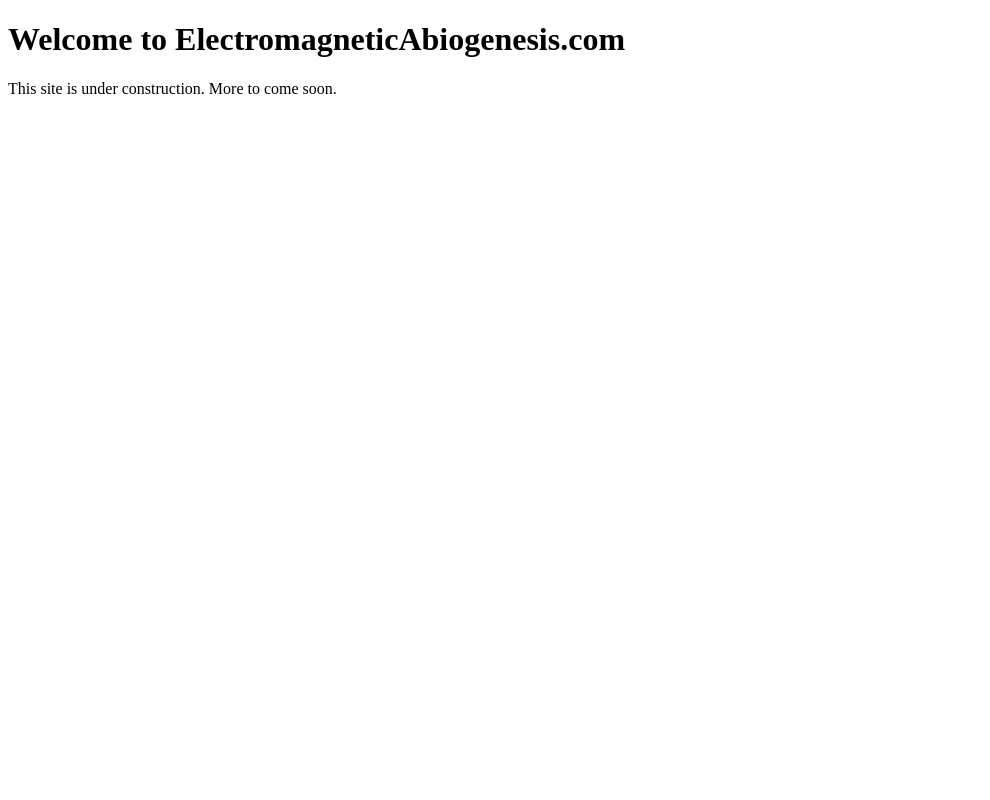
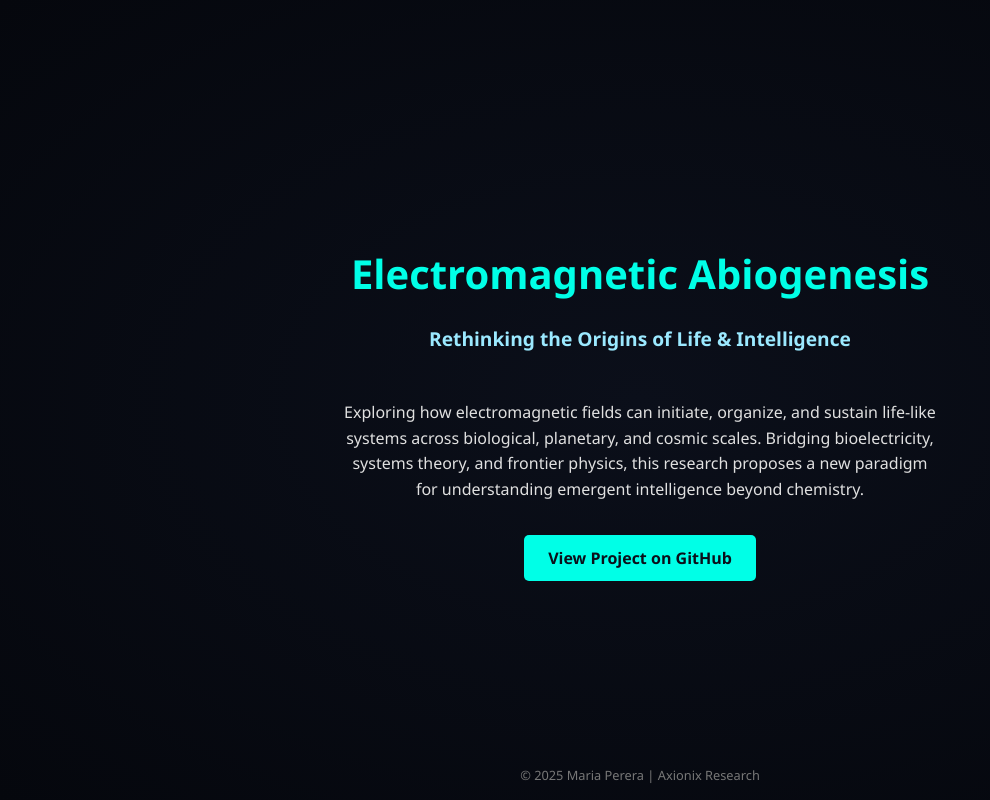
Before and after one commit to mariaperera1/electromagneticabiogenesis, a plain HTML site: page Index.html in a window 1280 px wide. Shown: the whole page, without its empty margins (0-990 px from the left). Drawn offline with Linux system fonts and the light colour scheme.

Commit message:
Update Index.html

```diff
--- a/Index.html
+++ b/Index.html
@@ -4,9 +4,67 @@
     <meta charset="UTF-8">
     <meta name="viewport" content="width=device-width, initial-scale=1.0">
     <title>Electromagnetic Abiogenesis</title>
+    <style>
+        body {
+            margin: 0;
+            font-family: 'Segoe UI', Tahoma, Geneva, Verdana, sans-serif;
+            background: radial-gradient(ellipse at center, #0b0f1a 0%, #05070d 100%);
+            color: #e0e0e0;
+            display: flex;
+            flex-direction: column;
+            align-items: center;
+            justify-content: center;
+            height: 100vh;
+            text-align: center;
+        }
+        h1 {
+            font-size: 2.5rem;
+            color: #00ffe7;
+            margin-bottom: 0.5rem;
+        }
+        h2 {
+            font-size: 1.2rem;
+            color: #9be9ff;
+            margin-bottom: 2rem;
+        }
+        p {
+            max-width: 600px;
+            line-height: 1.6;
+            font-size: 1rem;
+            margin-bottom: 2rem;
+        }
+        .btn {
+            display: inline-block;
+            padding: 0.75rem 1.5rem;
+            color: #0b0f1a;
+            background: #00ffe7;
+            border: none;
+            border-radius: 5px;
+            text-decoration: none;
+            font-weight: bold;
+            transition: background 0.3s;
+        }
+        .btn:hover {
+            background: #00bfa5;
+        }
+        footer {
+            position: absolute;
+            bottom: 1rem;
+            font-size: 0.8rem;
+            color: #777;
+        }
+    </style>
 </head>
 <body>
-    <h1>Welcome to ElectromagneticAbiogenesis.com</h1>
-    <p>This site is under construction. More to come soon.</p>
+    <h1>Electromagnetic Abiogenesis</h1>
+    <h2>Rethinking the Origins of Life & Intelligence</h2>
+    <p>
+        Exploring how electromagnetic fields can initiate, organize, and sustain life-like systems across biological, planetary, and cosmic scales.
+        Bridging bioelectricity, systems theory, and frontier physics, this research proposes a new paradigm for understanding emergent intelligence beyond chemistry.
+    </p>
+    <a class="btn" href="https://github.com/mariaperera1/electromagneticabiogenesis" target="_blank">View Project on GitHub</a>
+    <footer>
+        &copy; 2025 Maria Perera | Axionix Research
+    </footer>
 </body>
 </html>
```
